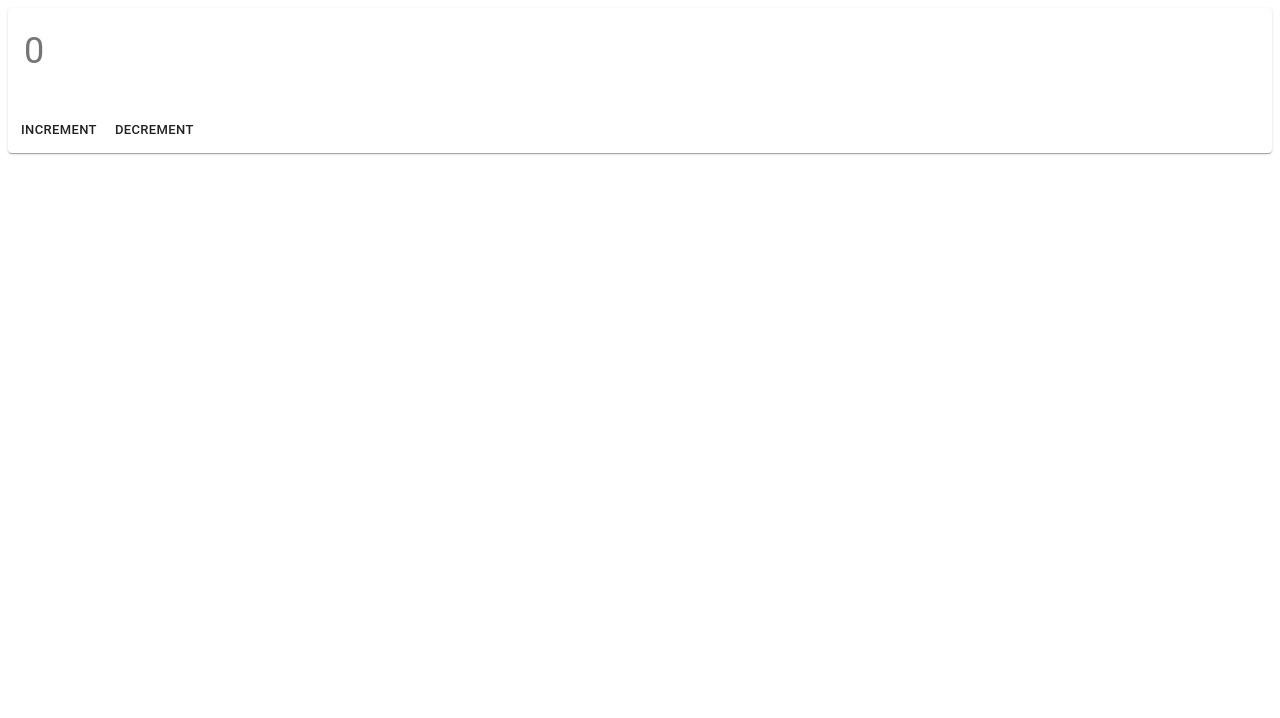
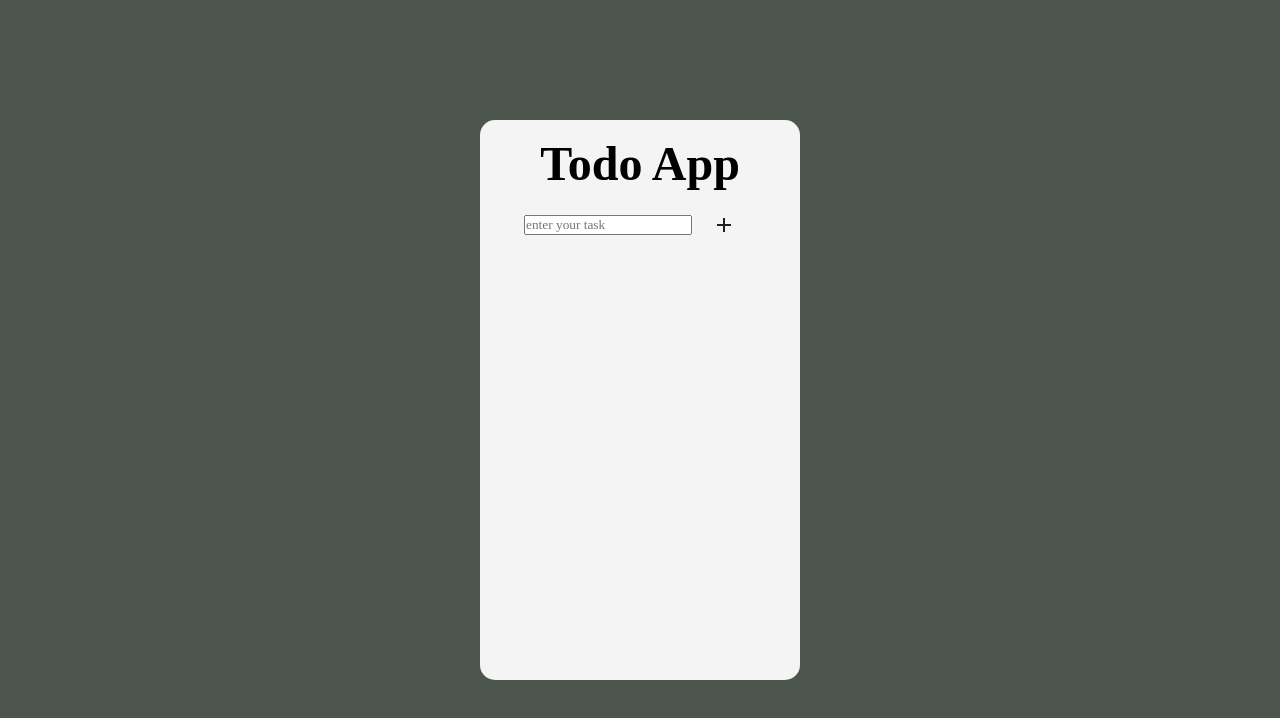
Before and after one commit to SharjeelMoqrabKhan/Basic-React-Learning-2020, a React (Create React App) app: page / in a window 1280 px wide. Shown: the top 718 px of the page. Built offline with nearby package versions, Linux system fonts and the light colour scheme; a web font is replaced by a local one.

Commit message:
material ui  practices

```diff
--- a/package.json
+++ b/package.json
@@ -4,10 +4,12 @@
   "private": true,
   "dependencies": {
     "@material-ui/core": "^4.11.1",
+    "@material-ui/icons": "^4.9.1",
     "@testing-library/jest-dom": "^5.11.4",
     "@testing-library/react": "^11.1.0",
     "@testing-library/user-event": "^12.1.10",
     "bootstrap": "^4.5.3",
+    "material-ui-icons": "^1.0.0-beta.36",
     "react": "^17.0.1",
     "react-dom": "^17.0.1",
     "react-scripts": "4.0.0",
--- /dev/null
+++ b/src/Todo_app.jsx
@@ -0,0 +1,46 @@
+import React, { useState } from "react";
+import "./todo_app.css";
+import Button from "@material-ui/core/Button";
+import AddIcon from "@material-ui/icons/Add";
+
+const TodoList = () => {
+  const [state, setstate] = useState("");
+  const [item, setitem] = useState([]);
+
+  const onChangeHandler = (event) => {
+    setstate(event.target.value);
+  };
+
+  const updateItem = () => {
+    setitem((previousItems) => {
+      return [...previousItems, state];
+    });
+    setstate("");
+  };
+
+  return (
+    <React.Fragment>
+      <div className="main_div">
+        <div className="centent_div">
+          <h1>Todo App</h1>
+          <input
+            type="text"
+            placeholder="enter your task"
+            value={state}
+            onChange={onChangeHandler}
+          />
+          <Button onClick={updateItem}>
+            <AddIcon />
+          </Button>
+          <ul>
+            {item.map((value) => {
+              return <li> {value} </li>;
+            })}
+          </ul>
+        </div>
+      </div>
+    </React.Fragment>
+  );
+};
+
+export default TodoList;
--- a/src/index.js
+++ b/src/index.js
@@ -1,5 +1,5 @@
 import React from "react";
 import ReactDOM from "react-dom";
-import Card from "../src/Chellenge";
+import TodoList from "../src/Todo_app";
 
-ReactDOM.render(<Card />, document.getElementById("root"));
+ReactDOM.render(<TodoList />, document.getElementById("root"));
--- a/src/todo_app.css
+++ b/src/todo_app.css
@@ -8,7 +8,7 @@
 .main_div {
   width: 100%;
   height: 100vh;
-  background: #7bed9f;
+  background: #4b554e;
   display: flex;
   flex-direction: row;
   justify-content: center;
@@ -32,7 +32,6 @@ h1 {
   text-align: center;
   margin: 5%;
   font-size: 3rem;
-  text-decoration: underline;
 }
 
 button {
@@ -42,11 +41,11 @@ button {
   font-size: 20px;
 }
 
-ol{
+ol {
   margin-top: 10%;
 }
 
-ol li{
+ol li {
   padding-left: 25px;
   text-align: left;
   font-size: 20px;
@@ -55,5 +54,4 @@ ol li{
   align-items: center;
   list-style: none;
   text-transform: capitalize;
-
 }
```
Also changed, not shown: 2 other files (tests, documents, lock files or other folders). Lines whose indentation alone changed are shown as unchanged.
